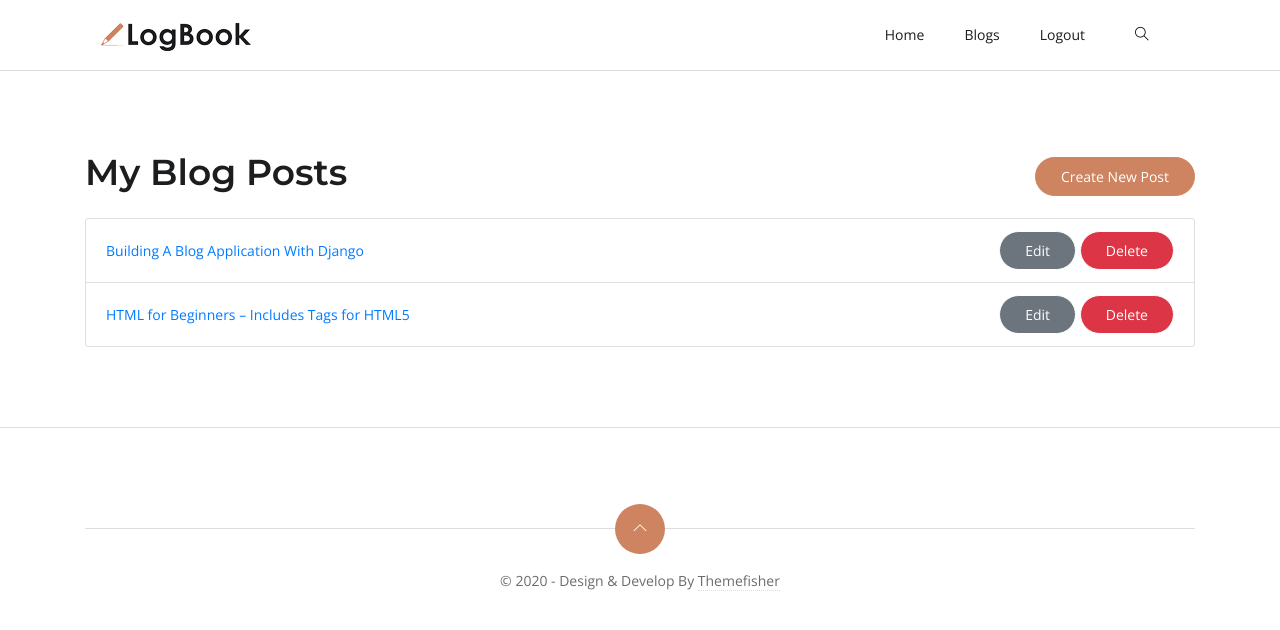
After one commit to imamitdev/My-Blog, a Django app: page /posts/ in a window 1280 px wide. The commit adds this page. Shown: the top 630 px of the page. Run offline with Django 4.2, Linux system fonts and the light colour scheme; a user stored in the database is signed in; data comes from the database, SQL or seed files in the repository; both versions use the stored data as it was after the commit; some libraries are stand-ins or nearby versions.

Commit message:
posts list and update ,delete

```diff
--- a/blog/models.py
+++ b/blog/models.py
@@ -1,6 +1,7 @@
 from django.db import models
 from django.utils import timezone
 from accounts.models import User
+from django.utils.text import slugify
 
 
 class Category(models.Model):
@@ -13,6 +14,7 @@ class Category(models.Model):
 
 class Post(models.Model):
     title = models.CharField(max_length=500)
+    slug = models.SlugField(unique=True, blank=True)
     content = models.TextField()
     published_date = models.DateTimeField(auto_now=True, blank=True)
     post_image = models.ImageField(
@@ -24,5 +26,10 @@ class Post(models.Model):
     created_at = models.DateTimeField(auto_now_add=True)
     updated_date = models.DateTimeField(auto_now=True)
 
+    def save(self, *args, **kwargs):
+        if not self.slug:
+            self.slug = slugify(self.title)
+        super().save(*args, **kwargs)
+
     def __str__(self):
         return self.title
--- a/blog/urls.py
+++ b/blog/urls.py
@@ -3,6 +3,9 @@ from . import views
 
 urlpatterns = [
     path("", views.home, name="home"),
+    path("posts/", views.post_list, name="post_list"),
     path("create-post/", views.createPost, name="create-post"),
-    path("post/<int:id>/", views.post_detail, name="post"),
+    path("posts/<slug:slug>/edit/", views.post_edit, name="post_edit"),
+    path("posts/<slug:slug>/delete/", views.post_delete, name="post_delete"),
+    path("post/<slug:slug>/", views.post_detail, name="post"),
 ]
--- a/blog/views.py
+++ b/blog/views.py
@@ -1,7 +1,8 @@
-from django.shortcuts import render, HttpResponse, redirect, get_object_or_404
+from django.shortcuts import render, redirect, get_object_or_404
 from .models import Post, Category
 from .forms import PostForm
 from django.db.models import Q
+from django.contrib.auth.decorators import login_required
 
 
 # Create your views here.
@@ -33,11 +34,12 @@ def home(request):
     return render(request, "home.html", context)
 
 
-def post_detail(request, id):
-    post = get_object_or_404(Post, pk=id)
+def post_detail(request, slug):
+    post = get_object_or_404(Post, slug=slug)
     return render(request, "post/post_detail.html", {"post": post})
 
 
+@login_required(login_url="login")
 def createPost(request):
     if request.method == "POST":
         form = PostForm(request.POST, request.FILES)
@@ -46,18 +48,38 @@ def createPost(request):
             post = form.save(commit=False)
             post.author = request.user
             post.save()
-            form.save_m2m()  # Save many-to-many relationships
+            form.save_m2m()
 
-            return redirect("home")  # Redirect to the desired URL after saving
+            return redirect("home")
     else:
         form = PostForm()
     return render(request, "post/create-post.html", {"form": form})
 
 
-def topics(request):
-    q = request.GET.get("q") if request.GET.get("q") != None else ""
-    topics = Category.objects.filter(Q(name__icontains=q))
-    context = {
-        "topics": topics,
-    }
-    return render(request, "room/topics.html", context)
+@login_required
+def post_list(request):
+    posts = Post.objects.filter(author=request.user)
+    return render(request, "post/post_list.html", {"posts": posts})
+
+
+@login_required
+def post_edit(request, slug):
+    post = get_object_or_404(Post, slug=slug)
+    if request.method == "POST":
+        form = PostForm(request.POST, instance=post)
+        if form.is_valid():
+            form.save()
+
+            return redirect("post_list")
+    else:
+        form = PostForm(instance=post)
+    return render(request, "post/create-post.html", {"form": form})
+
+
+@login_required
+def post_delete(request, slug):
+    post = get_object_or_404(Post, slug=slug)
+    if request.method == "POST":
+        post.delete()
+        return redirect("post_list")
+    return render(request, "post/post_confirm_delete.html", {"post": post})
--- a/templates/home.html
+++ b/templates/home.html
@@ -14,7 +14,7 @@
                 </div>
               </div>
               <div class="col-12 mx-auto">
-                <h3><a class="post-title" href="{% url 'post' post.id %}">{{ post.title }}</a></h3>
+                <h3><a class="post-title" href="{% url 'post' post.slug %}">{{ post.title }}</a></h3>
                 <ul class="list-inline post-meta mb-4">
                   <li class="list-inline-item">
                     <i class="ti-user mr-2"></i><a href="author.html">{{ post.author.first_name }}</a>
@@ -24,7 +24,7 @@
                     Categories : <a href="#!" class="ml-1">{{ post.category.name }}</a>
                   </li>
                 </ul>
-                <p>{{ post.content|truncatewords:30 }}</p> <a href="{% url 'post' post.id %}" class="btn btn-outline-primary">Continue Reading</a>
+                <p>{{ post.content|truncatewords:30 }}</p> <a href="{% url 'post' post.slug %}" class="btn btn-outline-primary">Continue Reading</a>
               </div>
             </article>
           {% endfor %}
--- a/templates/includes/navbar.html
+++ b/templates/includes/navbar.html
@@ -32,6 +32,9 @@
           </li>
           {%else%}
           <li class="nav-item">
+            <a class="nav-link" href="{% url 'post_list' %}">Blogs</a>
+          </li>
+          <li class="nav-item">
             <a class="nav-link" href="{% url 'logout' %}">Logout</a>
           </li>
           {%endif%}
--- /dev/null
+++ b/templates/post/post_list.html
@@ -0,0 +1,33 @@
+{% extends "base.html" %} {% block content %}
+<section class="section-sm">
+  <div class="container">
+    <div class="d-flex justify-content-between align-items-center mb-3">
+      <h2>My Blog Posts</h2>
+      <a href="{% url 'create-post' %}" class="btn btn-primary"
+        >Create New Post</a
+      >
+    </div>
+    <ul class="list-group">
+      {% for post in posts %}
+      <li
+        class="list-group-item d-flex justify-content-between align-items-center"
+      >
+        <a href="{% url 'post' post.slug %}">{{ post.title }}</a>
+        <div>
+          <a
+            href="{% url 'post_edit' post.slug %}"
+            class="btn btn-sm btn-secondary"
+            >Edit</a
+          >
+          <a
+            href="{% url 'post_delete' post.slug %}"
+            class="btn btn-sm btn-danger"
+            >Delete</a
+          >
+        </div>
+      </li>
+      {% endfor %}
+    </ul>
+  </div>
+</section>
+{% endblock %}
```
Also changed, not shown: templates/post/create-post.html (+12 -11 lines), templates/post/post_confirm_delete.html (added, +13 -0 lines), templates/post/postlist.html (deleted, +0 -29 lines), blog/migrations/0004_post_slug.py (added), db.sqlite3, media/postImage/Screenshot_2023-06-18_141123_DPjpGf0.png (added).
